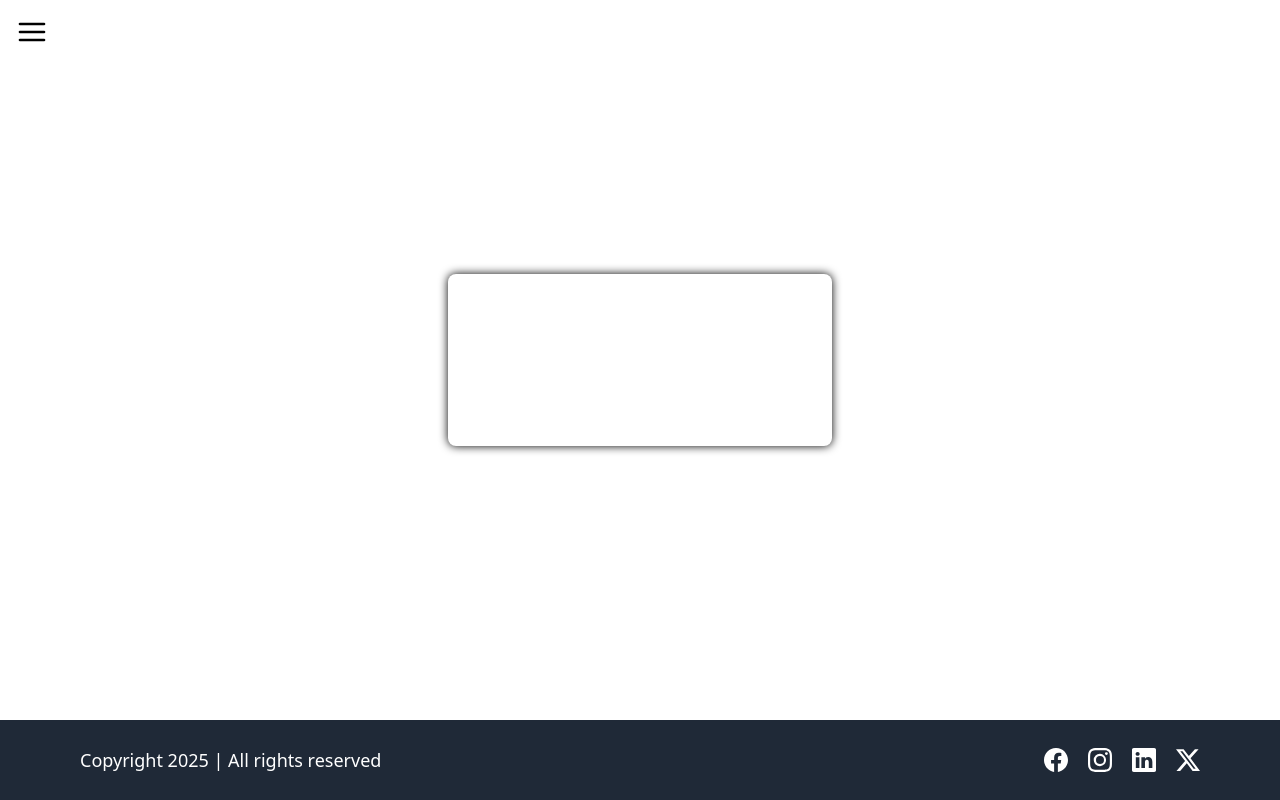
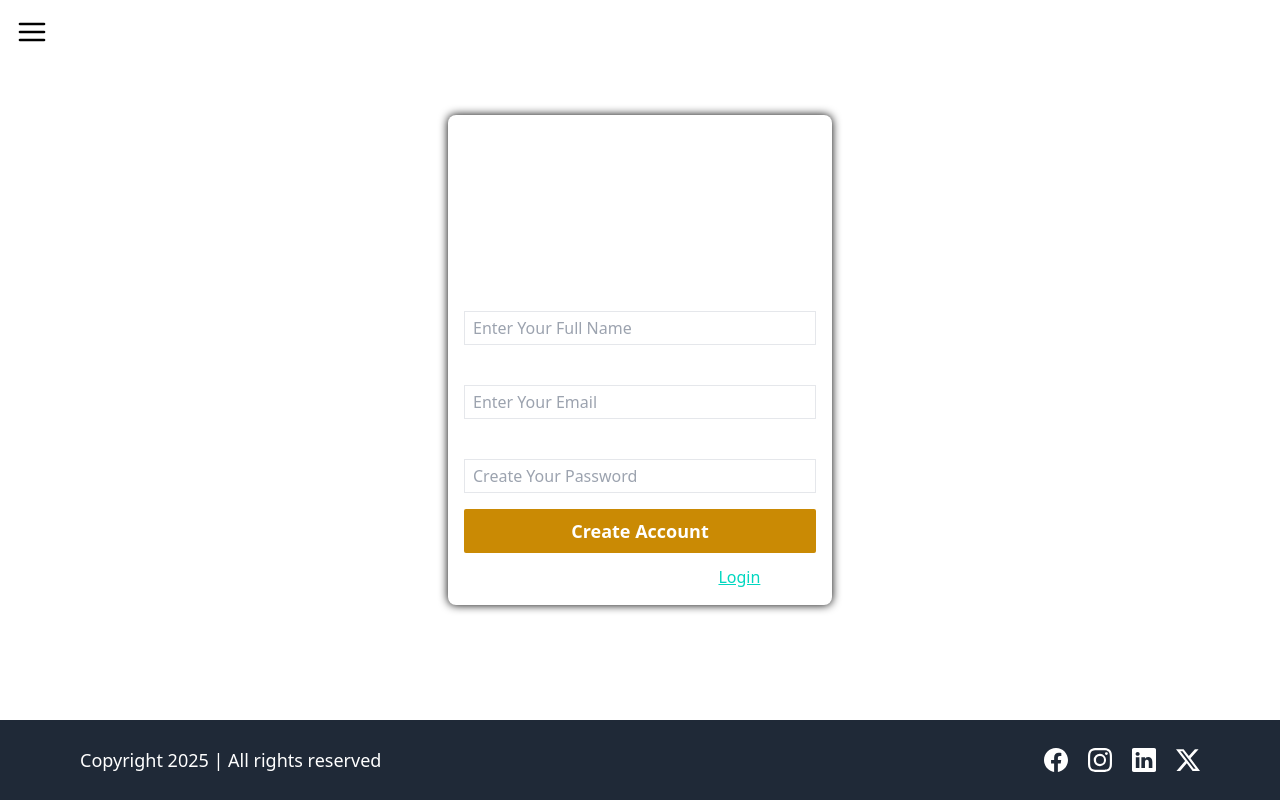
Before and after one commit to sipunpanda/FullStack-LMS, a React (Vite) app in the folder client/: page /signup in a window 1280 px wide. Built offline with nearby package versions, Linux system fonts and the light colour scheme.

Commit message:
Signup page with connection to backend

```diff
--- a/client/src/Helpers/axiosInstance.js
+++ b/client/src/Helpers/axiosInstance.js
@@ -1,6 +1,6 @@
 import axios from 'axios';
 
-const Base_URL = "http://localhost/api/v1"
+const Base_URL = "http://localhost:5000/api/v1"
 
 const axiosInstance =axios.create();
 
--- a/client/src/Layouts/HomeLayout.jsx
+++ b/client/src/Layouts/HomeLayout.jsx
@@ -90,12 +90,16 @@
                                 <li className="absolute bottom-4 w-[90%]">
 
                                 <div className="w-full flex items-center justify-center">
-                                    <button className='btn btn-primary btn-sm font-semibold rounded-md w-[50%]'>
-                                        <Link to="/login">Login </Link>
+                                        <Link to="/login">
+                                    <button className='btn btn-primary btn-sm font-semibold rounded-md w-[100%]'>
+                                        Login
                                     </button>
-                                    <button className="btn btn-secondary btn-sm font-semibold rounded-md w-[50%]">
-                                        <Link to="/signup"> Signup</Link>
+                                         </Link>
+                                        <Link to="/signup">
+                                    <button className="btn btn-secondary btn-sm font-semibold rounded-md w-[100%]">
+                                         Signup
                                     </button>
+                                         </Link>
                                 </div>
                                 </li>
                             )}
--- a/client/src/Pages/Signup.jsx
+++ b/client/src/Pages/Signup.jsx
@@ -1,28 +1,174 @@
 import { useState } from "react";
+import { BsPersonCircle } from "react-icons/bs";
+import { Link, useNavigate } from "react-router-dom";
+import { useDispatch } from "react-redux";
+import {toast} from 'react-hot-toast';
 import HomeLayout from "../Layouts/HomeLayout";
-import { BsPersonCircle } from "react-icons/bs";
+import { createAccount } from "../Redux/Slices/AuthSlice";
 
-function Signup(){
+function Signup() {
+
+    const dispatch = useDispatch();
+    const navigate = useNavigate();
 
     const [previewImage, setPreviewImage] = useState("");
 
-    return(
+    const [signupData, setSignupData] = useState({
+        fullName: "",
+        email: "",
+        password: "",
+        avatar: ""
+    });
+
+    function handleUserInput(e) {
+        const { name, value } = e.target;
+        setSignupData({
+            ...signupData,
+            [name]: value
+        })
+    }
+
+    function getImage(e) {
+        e.preventDefault();;
+        // get Image
+        const uploadedImage = e.target.files[0];
+
+        if (uploadedImage) {
+            setSignupData({
+                ...signupData,
+                avatar: uploadedImage
+            });
+            const fileReader = new FileReader();
+            fileReader.readAsDataURL(uploadedImage);
+            fileReader.addEventListener("load", () => {
+                setPreviewImage(fileReader.result)
+            })
+        }
+
+
+    }
+
+    async function createNewAccount(e){
+        e.preventDefault();
+        if(!signupData.email || !signupData.password || !signupData.fullName || !signupData.avatar){
+            toast.error("All fields are required");
+            return;
+        }
+
+        //check name field length
+        if(signupData.fullName.length < 5){
+            toast.error("Full Name should be at least 5 characters long");
+            return;
+        }
+        if (!signupData.email.match(/^[a-zA-Z0-9._%+-]+@[a-zA-Z0-9.-]+\.[a-zA-Z]{2,}$/)) {
+            toast.error("Invalid Email");
+            return;
+        }
+        if (!signupData.password.match(/^(?=.*[a-z])(?=.*[A-Z])(?=.*\d)(?=.*[@$!%*?&])[A-Za-z\d@$!%*?&]{8,}$/)) {
+            toast.error("Invalid Password: Must be at least 8 characters long, include one uppercase letter, one lowercase letter, one number, and one special character.");
+            return;
+        }
+
+// send request to server
+        const formData = new FormData();
+        formData.append('email', signupData.email);
+        formData.append('password', signupData.password);
+        formData.append('fullName', signupData.fullName);
+        formData.append('avatar', signupData.avatar);
+
+
+        // dispatch action to create new user
+        const response = await dispatch(createAccount(formData));
+        if(response?.payload?.success) {
+            navigate("/")
+        }
+
+
+
+        navigate("/") ;
+
+        setSignupData({
+            fullName: "",
+            email: "",
+            password: "",
+            avatar: ""
+        })
+
+        setPreviewImage("");
+
+
+    }
+
+    return (
         <HomeLayout >
             <div className="flex items-center justify-center h-[90vh]">
-            <form className="flex flex-col justify-center gap-3 rounded-lg p-4 text-white w-96 shadow-[0_0_10px_black] w-" >
+                <form onSubmit={createNewAccount} noValidate className="flex flex-col justify-center gap-3 rounded-lg p-4 text-white w-96 shadow-[0_0_10px_black] w-" >
                     <h1 className="text-center text-2xl font-bold">
                         Registration Page
                     </h1>
 
                     <label htmlFor="image_upload" className="cursor-pointer">
                         {
-                        previewImage?
+                            previewImage ?
                                 <img src={previewImage} alt="preview" className="w-32 h-32 object-cover rounded-full m-auto" />
                                 :
-                        <BsPersonCircle className="w-24 h-24 rounded-full m-auto"/>
+                                <BsPersonCircle className="w-24 h-24 rounded-full m-auto" />
                         }
                     </label>
+                    <input
+                        onChange={getImage}
+                        type="file"
+                        className="hidden"
+                        name="image_upload"
+                        id="image_upload"
+                        accept=".jpg, .jpeg, .png, .svg" />
+                    <div className="flex flex-col gap-1">
+                        <label htmlFor="fullName" className="font-semibold"> Full Name </label>
+                        <input
+                            type="text"
+                            placeholder="Enter Your Full Name"
+                            name="fullName"
+                            id="fullName"
+                            required
+                            className="bg-transparent px-2 py-1 border"
+                            onChange={handleUserInput}
+                            value={setSignupData.fullName}
+                        />
+                    </div>
+                    <div className="flex flex-col gap-1">
+                        <label htmlFor="email" className="font-semibold"> Email </label>
+                        <input
+                            type="email"
+                            placeholder="Enter Your Email"
+                            name="email"
+                            id="email"
+                            required
+                            className="bg-transparent px-2 py-1 border"
+                            onChange={handleUserInput}
+                            value={setSignupData.email}
+                        />
+                    </div>
+                    <div className="flex flex-col gap-1">
+                        <label htmlFor="password" className="font-semibold"> Password </label>
+                        <input
+                            type="password"
+                            placeholder="Create Your Password"
+                            name="password"
+                            id="password"
+                            required
+                            className="bg-transparent px-2 py-1 border"
+                            onChange={handleUserInput}
+                            value={setSignupData.password}
+                        />
+                    </div>
 
+                    <button type="submit" className="bg-yellow-600 hover:bg-yellow-500 transition-all ease-in-out duration-300 rounded-sm py-2 font-semibold text-lg cursor-pointer mt-1">
+                        Create Account
+                    </button>
+
+                    <p className="text-center">
+                        Already have an account ? <Link to="/login" className="link text-accent cursor-pointer"> Login</Link>
+                    </p>
                 </form>
 
             </div>
--- a/client/src/Redux/Slices/AuthSlice.js
+++ b/client/src/Redux/Slices/AuthSlice.js
@@ -1,4 +1,6 @@
-import {createSlice} from '@reduxjs/toolkit';
+import { createAsyncThunk, createSlice } from '@reduxjs/toolkit';
+import toast from 'react-hot-toast';
+import axiosInstance from '../../Helpers/axiosInstance.js';
 
 const initialState = {
     isLoggedIn: localStorage.getItem('isLoggedIn') || false,
@@ -6,11 +8,32 @@
     data: localStorage.getItem('data') || {}
 };
 
+export const createAccount = createAsyncThunk("/auth/signup", async (data) => {
+    try {
+        console.log("hi");
+
+        const res = await axiosInstance.post('user/register', data);
+        console.log("hi2");
+        toast.promise(
+            res, {
+            loading: "Wait creating Your Account",
+            success: (data) => {
+                return data?.data?.message;
+            },
+            error: "Could not create your account"
+        }
+        );
+        return (await res).data;
+    } catch (error) {
+        toast.error(error?.response?.data?.message)
+    }
+})
+
 const authSlice = createSlice({
     name: 'auth',
     initialState,
-    reducers:{},
+    reducers: {},
 })
 
-export const {} = authSlice.actions;
+export const { } = authSlice.actions;
 export default authSlice.reducer;
```
Also changed, not shown: 1 other file (tests, documents, lock files or other folders). Lines whose indentation alone changed are shown as unchanged.
